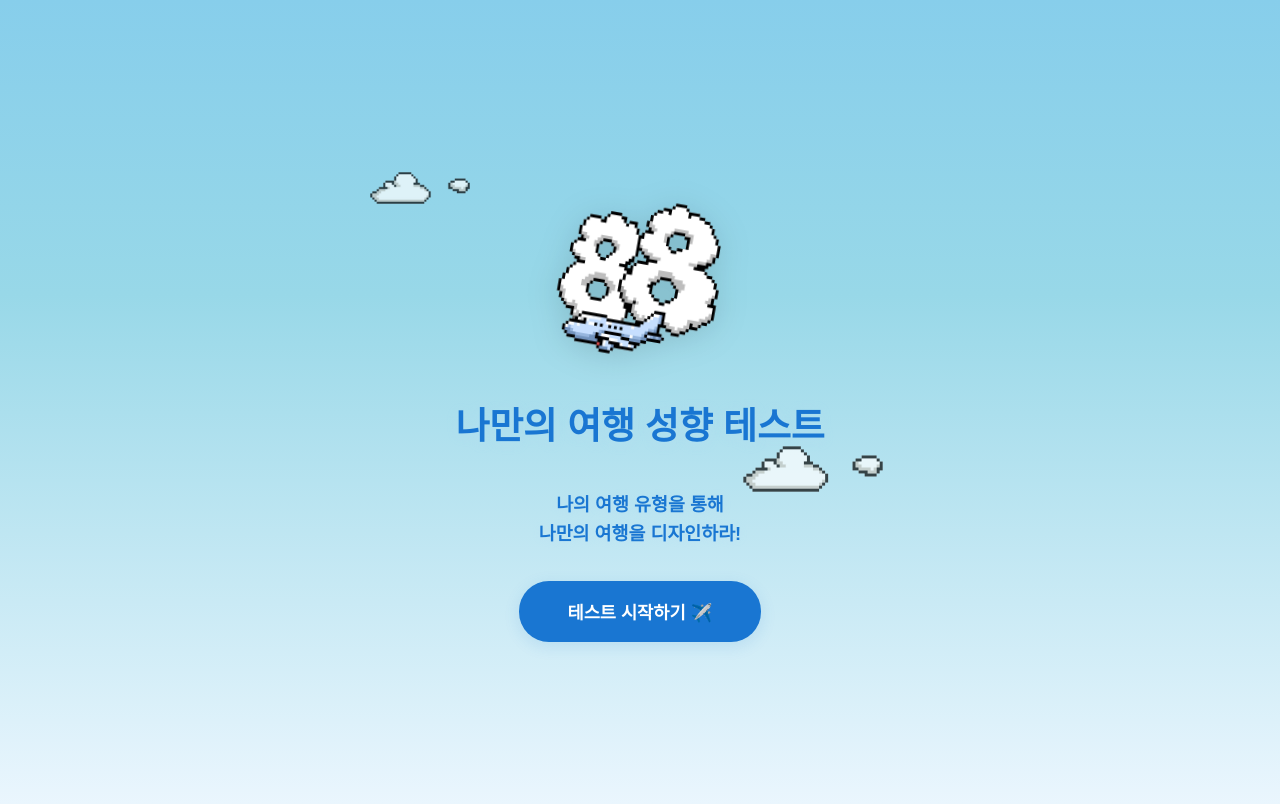
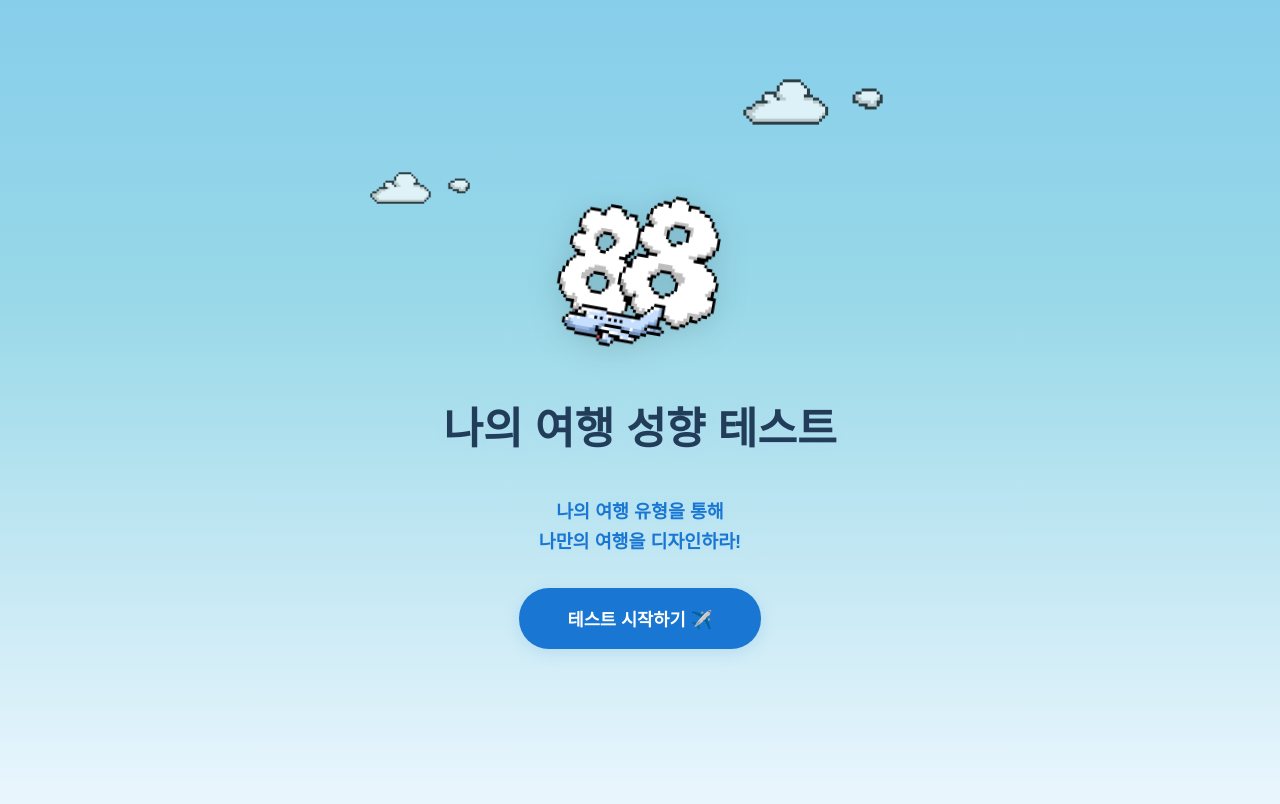
Before and after one commit to 88TOUR/anitest, a React (Vite) app: page / in a window 1280 px wide. Shown: the top 804 px of the page. Built offline with nearby package versions, Linux system fonts and the light colour scheme; a web font is replaced by a local one.

Commit message:
스타일

```diff
--- a/src/components/MainPage.jsx
+++ b/src/components/MainPage.jsx
@@ -21,7 +21,7 @@ const MainPage = ({ onStart }) => (
         alt="여행 로고"
         className="main-logo"
       />
-      <h1 className="main-title">나만의 여행 성향 테스트</h1>
+      <h1 className="main-title">나의 여행 성향 테스트</h1>
       <p className="main-description">
         나의 여행 유형을 통해<br />
         나만의 여행을 디자인하라!
--- a/src/styles/Main.css
+++ b/src/styles/Main.css
@@ -32,8 +32,8 @@
 }
 
 .main-title {
-  font-size: 2.3rem;
-  color: #1976d2;
+  font-size: 2.7rem;
+  color: #223d59;
   margin-bottom: 15px;
   font-weight: 1200;
   text-shadow: 0 2px 12px rgba(180,220,255,0.22);
@@ -92,7 +92,7 @@
 }
 .cloud4 {
   width: 140px; height: 70px;
-  bottom: 40%; right: 15%;
+  top: 8%; right: 15%;
   animation: cloudMove4 24s linear infinite;
 }
 .cloud-img {
```
